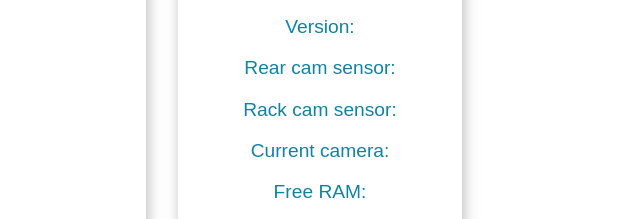
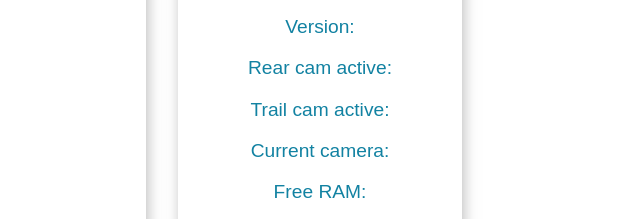
Before and after one commit to Dronec/CarCameraController_ESP32, a plain HTML site: page Device/data/index.html in a window 1280 px wide. Shown: the part 207-426 px from the top of the page, 478-1118 px from the left. Drawn offline with Linux system fonts and the light colour scheme.

Commit message:
Better video signal detection mechanism

```diff
--- a/Device/data/index.html
+++ b/Device/data/index.html
@@ -29,8 +29,8 @@
             <p class="card-title">Stats:</p>
             <p class ="state">Wifi: <span id="ssid"></span></p>
             <p class ="state">Version: <span id="version"></span></p>
-            <p class ="state">Rear cam sensor: <span id="rearsensor"></span></p>
-            <p class ="state">Rack cam sensor: <span id="racksensor"></span></p>
+            <p class ="state">Rear cam active: <span id="rearsensor"></span></p>
+            <p class ="state">Trail cam active: <span id="trailsensor"></span></p>
             <p class ="state">Current camera: <span id="currentcamera"></span></p>
             <p class ="state">Free RAM: <span id="ram"></span></p>
             <p class ="state">Uptime, s: <span id="uptime"></span></p>
--- a/Device/data/script.js
+++ b/Device/data/script.js
@@ -30,7 +30,7 @@ function onMessage(event) {
     document.getElementById("ssid").innerHTML = myObj["ssid"];
     document.getElementById("version").innerHTML = myObj["version"];
     document.getElementById("rearsensor").innerHTML = myObj["rearsensor"];
-    document.getElementById("racksensor").innerHTML = myObj["racksensor"];
+    document.getElementById("trailsensor").innerHTML = myObj["trailsensor"];
     document.getElementById("ram").innerHTML = myObj["ram"];
     document.getElementById("uptime").innerHTML = myObj["uptime"];
     //if (myObj["camera"] == "rear")
```
Also changed, not shown: 1 other file.
